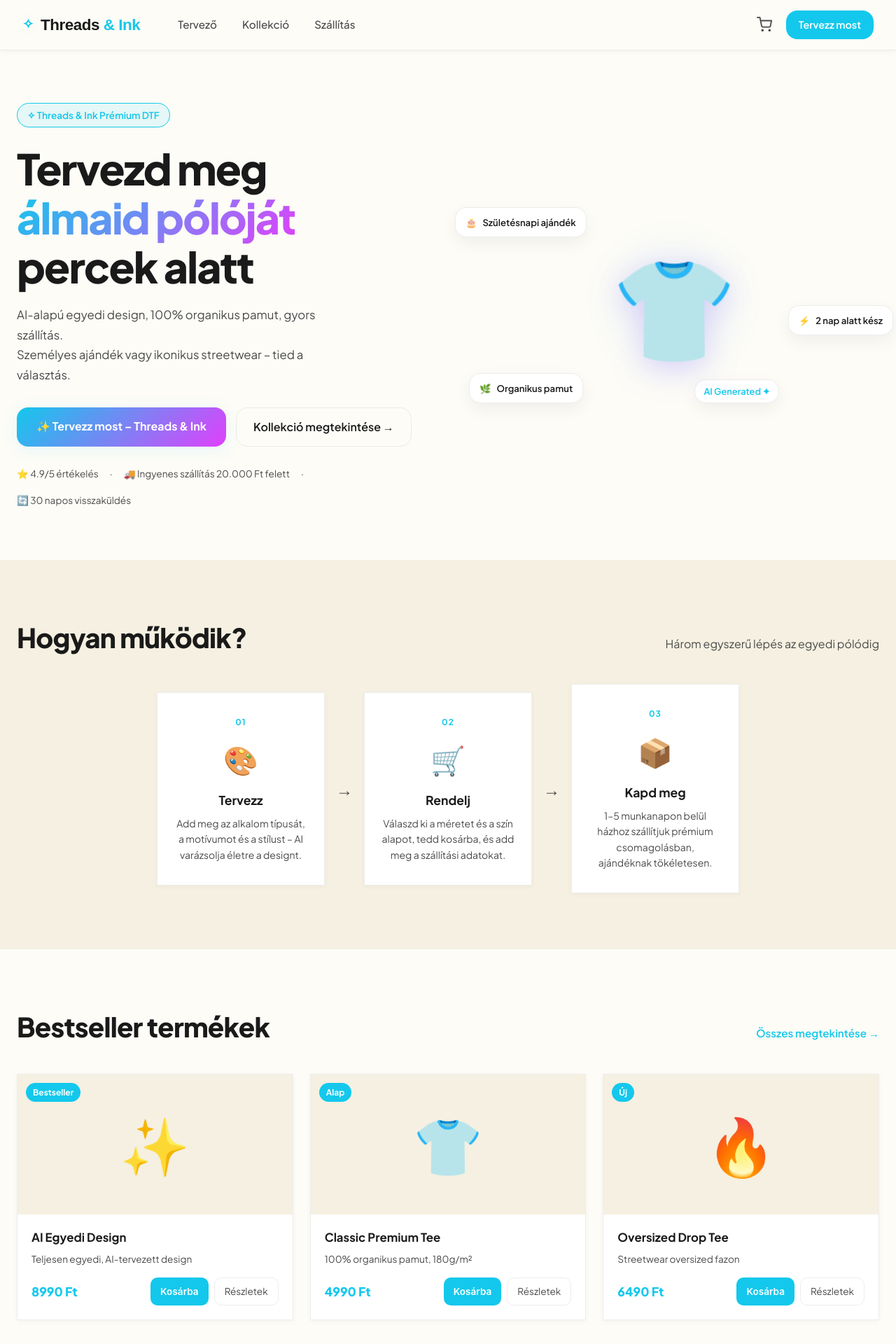
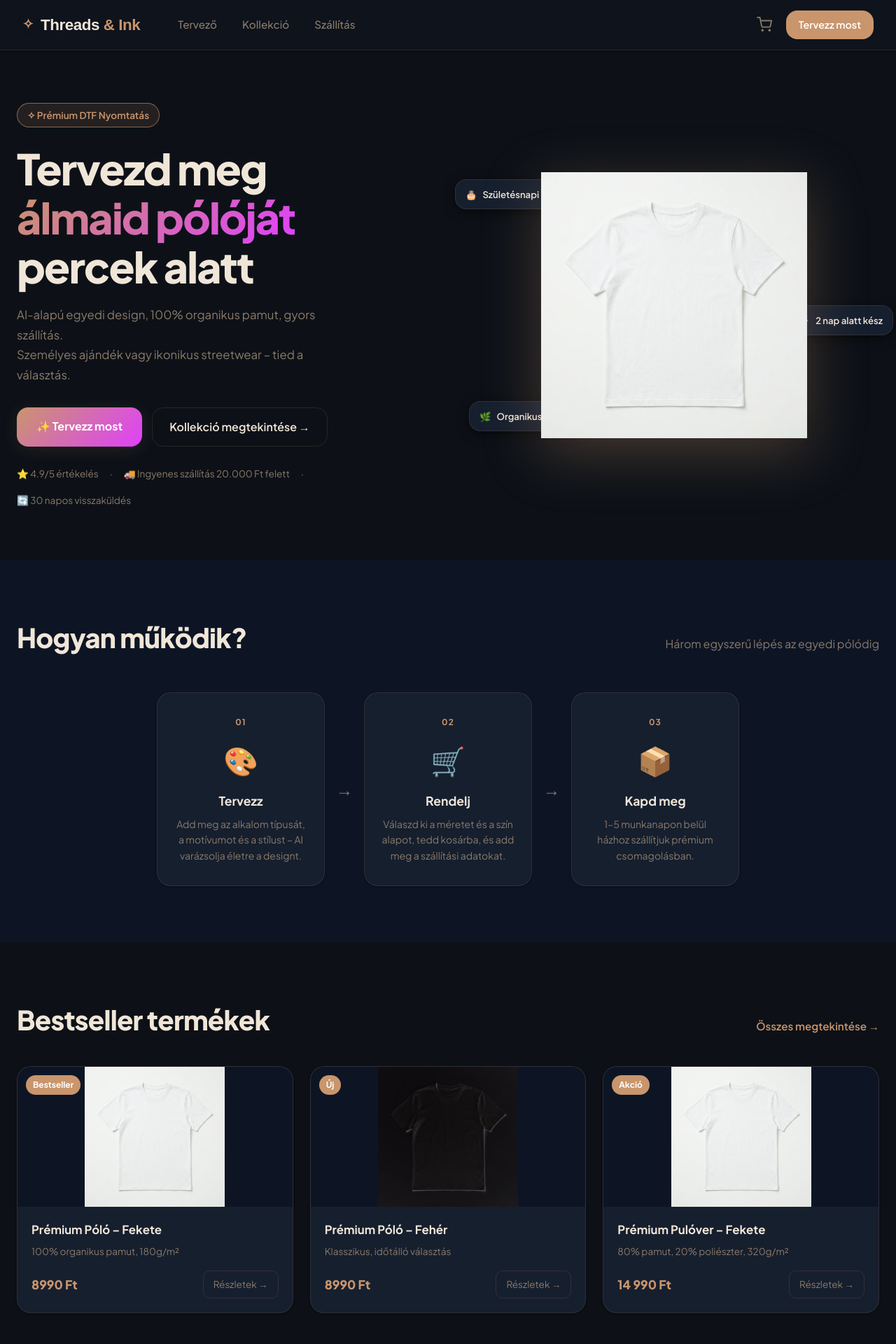
Before and after one commit to Robert777888/dayart-shop, a Next.js app: page / in a window 1280 px wide. Shown: the top 1920 px of the page at 70% size. Built offline with nearby package versions, Linux system fonts and the light colour scheme.

Commit message:
Redesign: dark navy theme, real tshirt images, clickable product cards

```diff
--- a/src/app/globals.css
+++ b/src/app/globals.css
@@ -1,53 +1,35 @@
 /* ===== THREADS & INK PREMIUM DESIGN SYSTEM ===== */
 :root {
-  --color-bg: #fdfcf7; /* Premium Cream background */
-  --color-bg-alt: #f5f0e1;
-  --color-surface: #ffffff;
-  --color-surface-hover: #fcfaf3;
-  --color-surface-glass: rgba(253,252,247,0.85);
-  --color-border: rgba(26, 26, 26, 0.08);
-  --color-border-active: #13c8ec;
-  --color-text-primary: #1a1a1a;
-  --color-text-secondary: #4a4a4a;
-  --color-accent: #13c8ec;
-  --color-accent-hover: #0ea5c1;
-  --color-accent-glow: rgba(19,200,236,0.1);
-  --shadow-sm: 0 2px 8px rgba(0,0,0,0.04);
-  --shadow-md: 0 8px 24px rgba(0,0,0,0.06);
-  --shadow-lg: 0 16px 48px rgba(0,0,0,0.08);
+  /* Dark navy - PRIMARY theme (always dark) */
+  --color-bg: #0d1117;
+  --color-bg-alt: #0d1525;
+  --color-bg-card: #111827;
+  --color-surface: #161f2e;
+  --color-surface-hover: #1a2538;
+  --color-surface-glass: rgba(16,20,30,0.85);
+  --color-border: rgba(201,149,108,0.15);
+  --color-border-active: rgba(201,149,108,0.6);
+  --color-text-primary: #f0e6d8;
+  --color-text-secondary: #8a7a6a;
+  --color-accent: #c9956c;
+  --color-accent-hover: #d4a57a;
+  --color-accent-glow: rgba(201,149,108,0.12);
+  --color-accent-glow-strong: rgba(201,149,108,0.35);
+  --color-success: #22c55e;
+  --color-error: #ff4d6a;
+  --color-error-bg: rgba(255,77,106,0.1);
+  --color-warning: #fbbf24;
+  --shadow-sm: 0 1px 3px rgba(0,0,0,0.5);
+  --shadow-md: 0 4px 16px rgba(0,0,0,0.6);
+  --shadow-lg: 0 8px 40px rgba(0,0,0,0.7);
   --radius-sm: 10px;
   --radius-md: 16px;
   --radius-lg: 24px;
+  --radius-xl: 20px;
   --font-body: "Inter", system-ui, sans-serif;
   --font-display: "Outfit", sans-serif;
   --navbar-h: 72px;
   --transition-base: 0.2s ease;
-}
-
-/* ===== DARK MODE (Stitch: navy dark + cyan accent) ===== */
-@media (prefers-color-scheme: dark) {
-  :root {
-    --color-bg: #0d0d1a;
-    --color-bg-alt: #13131f;
-    --color-surface: #181828;
-    --color-surface-hover: #1f1f35;
-    --color-surface-glass: rgba(24,24,40,0.85);
-    --color-border: #252540;
-    --color-border-active: rgba(19,200,236,0.5);
-    --color-text-primary: #eef0f8;
-    --color-text-secondary: #7878a0;
-    --color-accent: #13c8ec;
-    --color-accent-hover: #40d9f5;
-    --color-accent-glow: rgba(19,200,236,0.18);
-    --color-accent-glow-strong: rgba(19,200,236,0.4);
-    --color-success: #22c55e;
-    --color-error: #ff4d6a;
-    --color-error-bg: rgba(255,77,106,0.1);
-    --color-warning: #fbbf24;
-    --shadow-sm: 0 1px 3px rgba(0,0,0,0.4);
-    --shadow-md: 0 4px 16px rgba(0,0,0,0.5);
-    --shadow-lg: 0 8px 40px rgba(0,0,0,0.6);
-  }
 }
 
 /* ===== RESET ===== */
@@ -402,8 +384,22 @@ img { max-width: 100%; display: block; }
 .hero-btn-secondary:hover { border-color: var(--color-accent); color: var(--color-accent); background: var(--color-accent-glow); }
 .hero-trust { display: flex; gap: 16px; flex-wrap: wrap; font-size: 0.85rem; color: var(--color-text-secondary); }
 .hero-visual { display: flex; align-items: center; justify-content: center; position: relative; }
-.hero-tee-mockup { position: relative; width: 320px; height: 320px; display: flex; align-items: center; justify-content: center; }
-.hero-tee-glow { position: absolute; width: 260px; height: 260px; border-radius: 50%; background: radial-gradient(circle, var(--color-accent-glow) 0%, transparent 70%); animation: pulse 3s ease-in-out infinite; }
+.hero-tee-mockup { position: relative; width: 400px; height: 400px; display: flex; align-items: center; justify-content: center; }
+.hero-tee-glow {
+  position: absolute;
+  width: 340px;
+  height: 340px;
+  border-radius: 50%;
+  background: radial-gradient(circle, rgba(201,149,108,0.35) 0%, rgba(201,149,108,0.1) 40%, transparent 70%);
+  animation: pulse 3s ease-in-out infinite;
+  z-index: 1;
+}
+.hero-tee-img {
+  position: relative;
+  z-index: 2;
+  filter: drop-shadow(0 20px 40px rgba(201,149,108,0.3));
+  object-fit: contain;
+}
 .hero-tee-emoji { font-size: 9rem; z-index: 1; filter: drop-shadow(0 8px 24px rgba(124,92,252,0.3)); animation: float 4s ease-in-out infinite; }
 .hero-tee-badge { position: absolute; bottom: 20px; right: 10px; background: var(--color-surface); border: 1px solid var(--color-border); border-radius: var(--radius-md); padding: 6px 12px; font-size: 0.8rem; font-weight: 600; color: var(--color-accent); box-shadow: var(--shadow-md); }
 .hero-floating-card { position: absolute; background: var(--color-surface); border: 1px solid var(--color-border); border-radius: var(--radius-md); padding: 10px 14px; font-size: 0.82rem; font-weight: 600; box-shadow: var(--shadow-md); white-space: nowrap; display: flex; align-items: center; gap: 8px; animation: float 4s ease-in-out infinite; }
@@ -430,7 +426,7 @@ img { max-width: 100%; display: block; }
 .featured-section { max-width: 1400px; margin: 0 auto; padding: 80px 24px; }
 .section-header { display: flex; justify-content: space-between; align-items: baseline; margin-bottom: 36px; }
 .featured-grid { display: grid; grid-template-columns: repeat(3, 1fr); gap: 24px; }
-.featured-card { background: var(--color-surface); border: 1px solid var(--color-border); border-radius: var(--radius-xl); overflow: hidden; transition: all var(--transition-base); box-shadow: var(--shadow-sm); }
+.featured-card { display: flex; flex-direction: column; text-decoration: none; color: inherit; background: var(--color-surface); border: 1px solid var(--color-border); border-radius: var(--radius-xl); overflow: hidden; transition: all var(--transition-base); box-shadow: var(--shadow-sm); }
 .featured-card:hover { transform: translateY(-4px); box-shadow: var(--shadow-lg); border-color: var(--color-border-active); }
 .featured-card-img { height: 200px; background: var(--color-bg-alt); display: flex; align-items: center; justify-content: center; position: relative; }
 .featured-card-emoji { font-size: 5rem; }
--- a/src/app/page.tsx
+++ b/src/app/page.tsx
@@ -1,17 +1,18 @@
 "use client";
 
 import Link from "next/link";
+import Image from "next/image";
 import { useCart } from "@/context/CartContext";
 
 export default function HomePage() {
   const { addItem } = useCart();
 
   return (
-    <main>
+    <main style={{ background: "var(--color-bg)" }}>
       {/* ── HERO ── */}
       <section className="hero-section">
         <div className="hero-content">
-          <div className="hero-badge">✧ Threads & Ink Prémium DTF</div>
+          <div className="hero-badge">✧ Prémium DTF Nyomtatás</div>
           <h1 className="hero-title">
             Tervezd meg<br />
             <span className="hero-title-accent">álmaid pólóját</span><br />
@@ -23,7 +24,7 @@ export default function HomePage() {
           </p>
           <div className="hero-cta-group">
             <Link href="/designer" className="hero-btn-primary" id="hero-design-btn">
-              ✨ Tervezz most – Threads & Ink
+              ✨ Tervezz most
             </Link>
             <Link href="/shop" className="hero-btn-secondary" id="hero-shop-btn">
               Kollekció megtekintése →
@@ -40,7 +41,14 @@ export default function HomePage() {
         <div className="hero-visual">
           <div className="hero-tee-mockup">
             <div className="hero-tee-glow" />
-            <span className="hero-tee-emoji">👕</span>
+            <Image
+              src="/mockups/tshirt-blank.png"
+              alt="Prémium póló"
+              width={380}
+              height={380}
+              className="hero-tee-img"
+              priority
+            />
             <div className="hero-tee-badge">AI Generated ✦</div>
           </div>
           <div className="hero-floating-card card-1">
@@ -57,7 +65,7 @@ export default function HomePage() {
 
       {/* ── HOW IT WORKS ── */}
       <section className="how-section">
-        <div className="section-header">
+        <div className="section-header" style={{ textAlign: "center", marginBottom: "48px" }}>
           <h2 className="section-title">Hogyan működik?</h2>
           <p className="section-sub">Három egyszerű lépés az egyedi pólódig</p>
         </div>
@@ -80,7 +88,7 @@ export default function HomePage() {
             <div className="how-step-num">03</div>
             <div className="how-step-icon">📦</div>
             <h3>Kapd meg</h3>
-            <p>1–5 munkanapon belül házhoz szállítjuk prémium csomagolásban, ajándéknak tökéletesen.</p>
+            <p>1–5 munkanapon belül házhoz szállítjuk prémium csomagolásban.</p>
           </div>
         </div>
       </section>
@@ -93,13 +101,19 @@ export default function HomePage() {
         </div>
         <div className="featured-grid">
           {[
-            { id: "ai-custom", name: "AI Egyedi Design", price: 8990, emoji: "✨", badge: "Bestseller", desc: "Teljesen egyedi, AI-tervezett design" },
-            { id: "classic-white", name: "Classic Premium Tee", price: 4990, emoji: "👕", badge: "Alap", desc: "100% organikus pamut, 180g/m²" },
-            { id: "oversized-black", name: "Oversized Drop Tee", price: 6490, emoji: "🔥", badge: "Új", desc: "Streetwear oversized fazon" },
+            { id: "tshirt-black", name: "Prémium Póló – Fekete", price: 8990, badge: "Bestseller", desc: "100% organikus pamut, 180g/m²" },
+            { id: "tshirt-white", name: "Prémium Póló – Fehér", price: 8990, badge: "Új", desc: "Klasszikus, időtálló választás" },
+            { id: "sweatshirt-black", name: "Prémium Pulóver – Fekete", price: 14990, badge: "Akció", desc: "80% pamut, 20% poliészter, 320g/m²" },
           ].map((item) => (
-            <div key={item.id} className="featured-card">
+            <Link key={item.id} href={`/shop/${item.id}`} className="featured-card" id={`featured-card-${item.id}`}>
               <div className="featured-card-img">
-                <span className="featured-card-emoji">{item.emoji}</span>
+                <Image
+                  src="/mockups/tshirt-blank.png"
+                  alt={item.name}
+                  width={200}
+                  height={200}
+                  style={{ objectFit: "contain", filter: item.id.includes("black") ? "none" : "invert(1)" }}
+                />
                 <span className="featured-card-badge">{item.badge}</span>
               </div>
               <div className="featured-card-info">
@@ -107,21 +121,10 @@ export default function HomePage() {
                 <p>{item.desc}</p>
                 <div className="featured-card-footer">
                   <span className="featured-price">{item.price.toLocaleString("hu-HU")} Ft</span>
-                  <div className="featured-actions">
-                    <button
-                      className="featured-add-btn"
-                      id={`featured-add-${item.id}`}
-                      onClick={() => addItem({ id: item.id, name: item.name, price: item.price, size: "M", color: "Fekete", quantity: 1, isCustom: item.id === "ai-custom" })}
-                    >
-                      Kosárba
-                    </button>
-                    <Link href={`/shop/${item.id}`} className="featured-detail-btn">
-                      Részletek
-                    </Link>
-                  </div>
+                  <span className="featured-detail-btn">Részletek →</span>
                 </div>
               </div>
-            </div>
+            </Link>
           ))}
         </div>
       </section>
```
